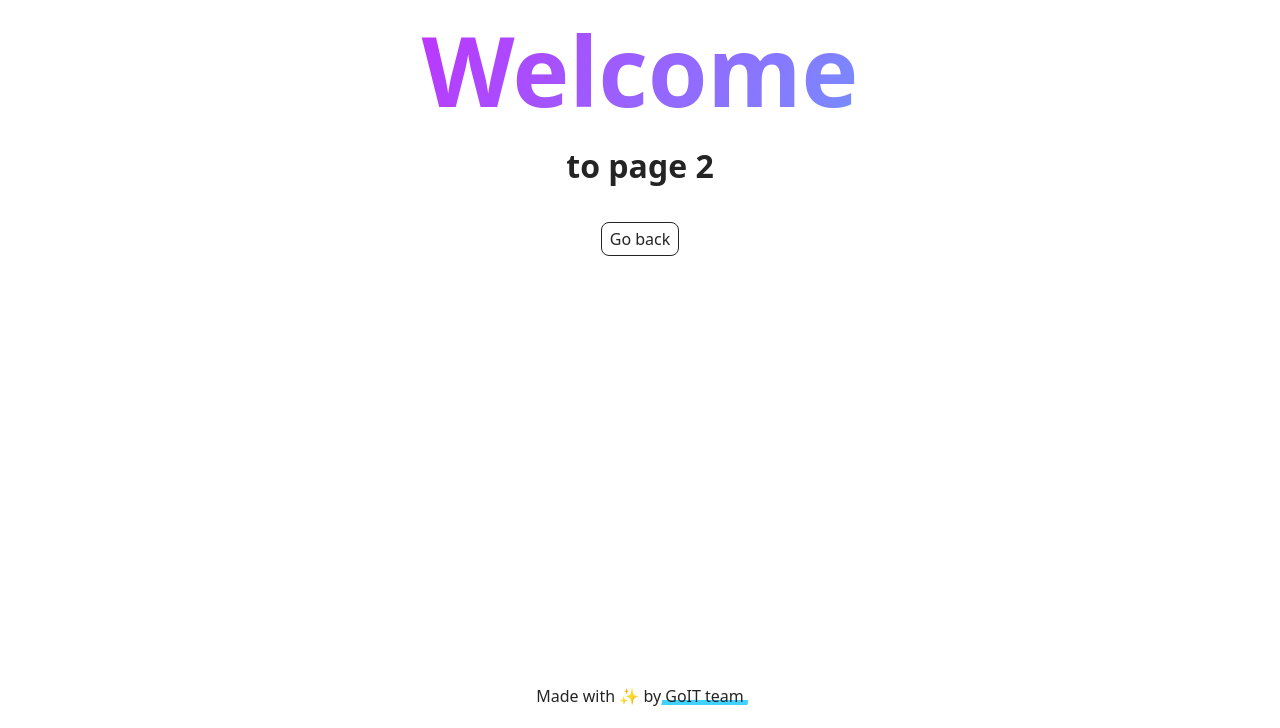
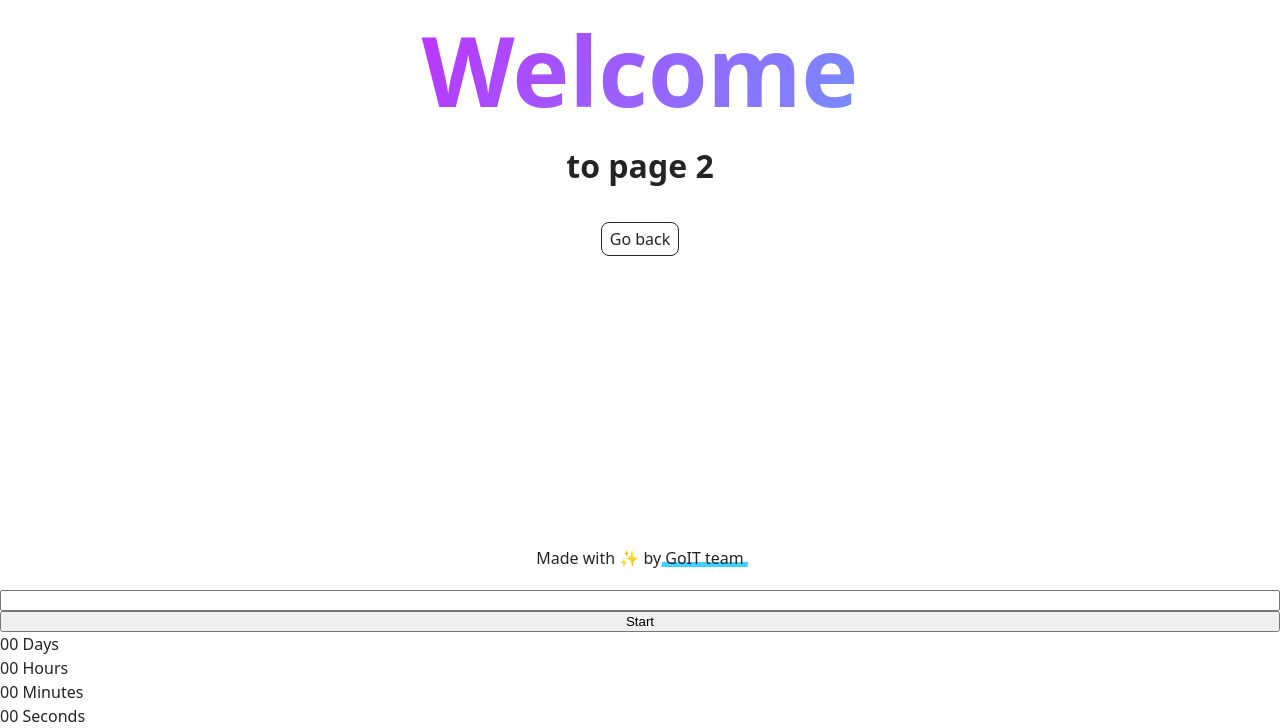
Before and after one commit to Vika0605-av/goit-js-hw-10, a plain HTML site: page 1-timer.html in a window 1280 px wide. Shown: the part 72-800 px from the top of the page. Drawn offline with Linux system fonts and the light colour scheme.

Commit message:
Deploying to gh-pages from @ Vika0605-av/goit-js-hw-10@895bf99c0fbe12fe6076e5e7b50777ea8555caab 🚀

```diff
--- a/page-2.html
+++ b/1-timer.html
@@ -55,5 +55,26 @@
   </div>
 </footer>
 
+    <input type="text" id="datetime-picker" />
+<button type="button" data-start>Start</button>
+
+<div class="timer">
+  <div class="field">
+    <span class="value" data-days>00</span>
+    <span class="label">Days</span>
+  </div>
+  <div class="field">
+    <span class="value" data-hours>00</span>
+    <span class="label">Hours</span>
+  </div>
+  <div class="field">
+    <span class="value" data-minutes>00</span>
+    <span class="label">Minutes</span>
+  </div>
+  <div class="field">
+    <span class="value" data-seconds>00</span>
+    <span class="label">Seconds</span>
+  </div>
+</div>
   </body>
 </html>
```
Also changed, not shown: index.html (+4 -6 lines), 2-snackbar.html (renamed from page-3.html), 4 other files.
